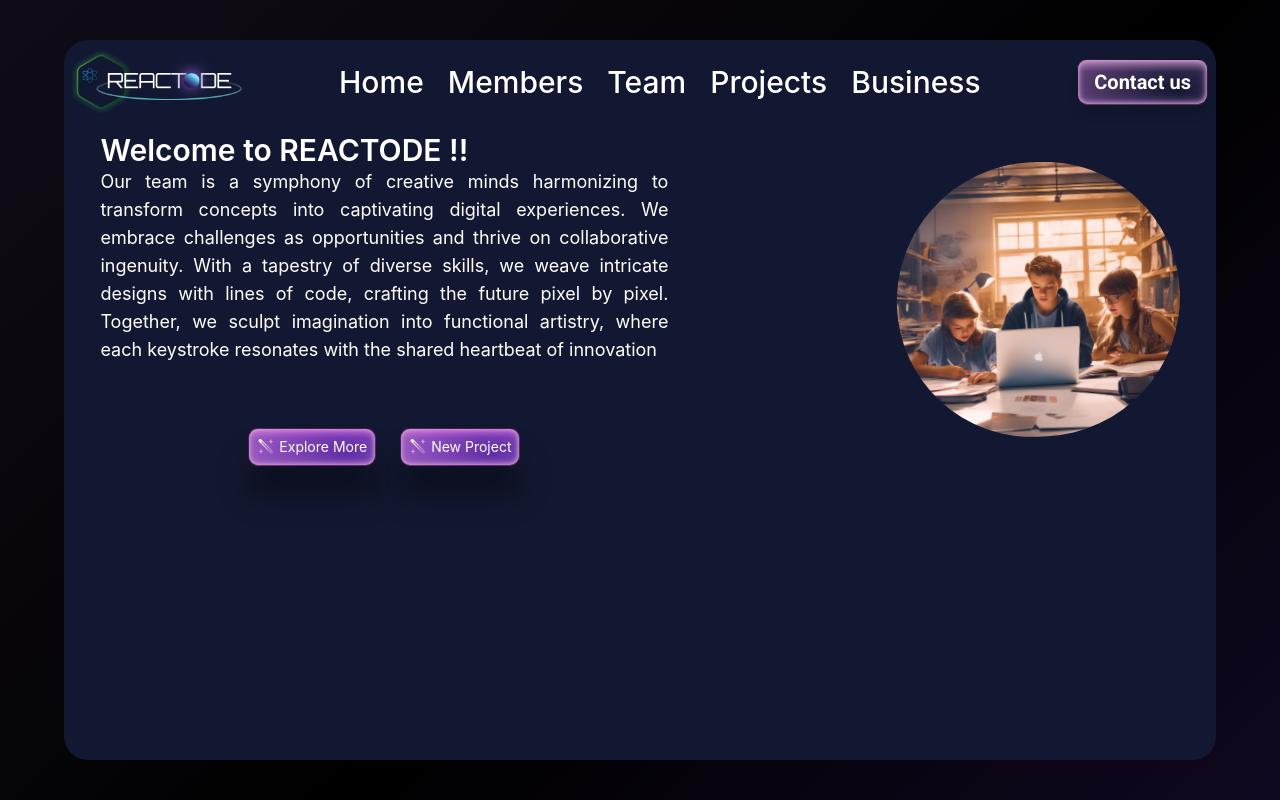
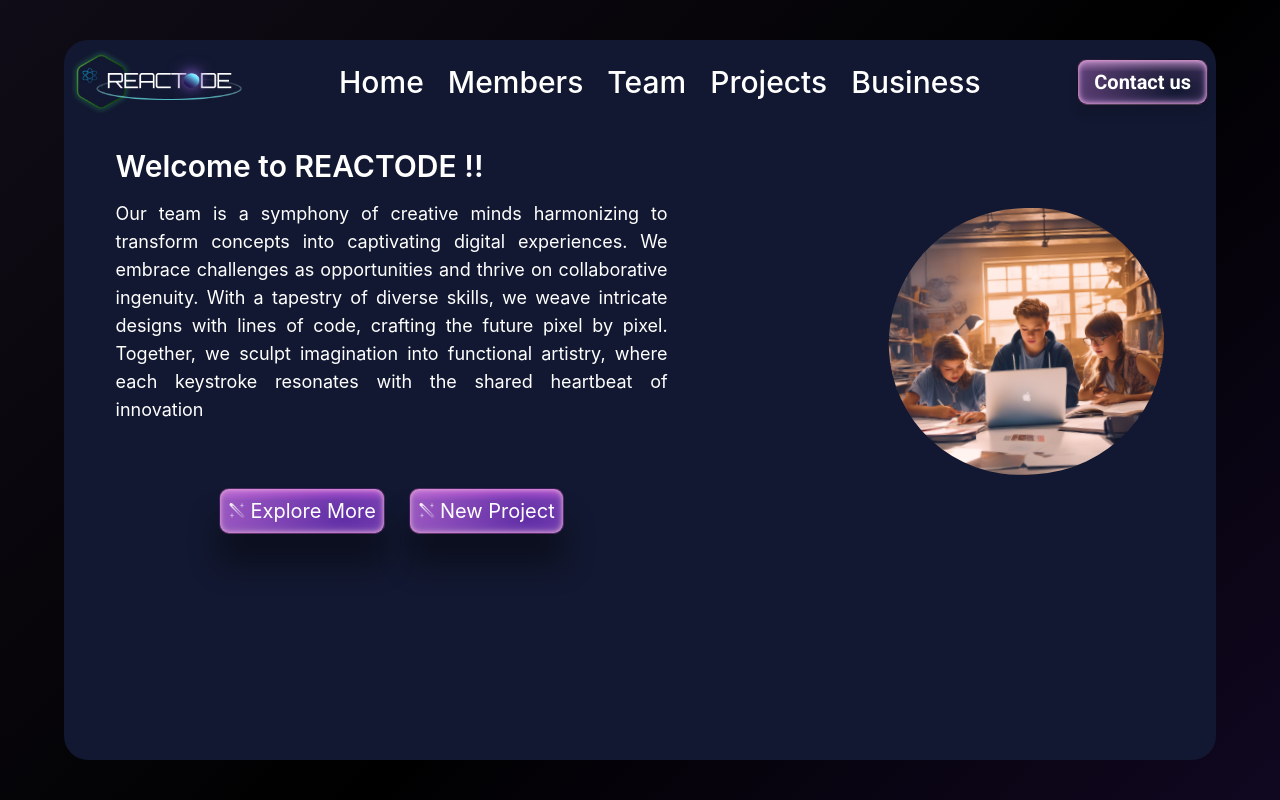
Before and after one commit to reactode/Reactode, a React (Vite) app: page / in a window 1280 px wide. Shown: the top 800 px of the page. Built offline with nearby package versions, Linux system fonts and the light colour scheme; a web font is replaced by a local one.

Commit message:
Responsiveness improved

```diff
--- a/src/components/hero.jsx
+++ b/src/components/hero.jsx
@@ -5,12 +5,12 @@ export default function Hero() {
     <div className="md:h-[100vh] flex justify-center items-center ">
       <div className="lg:h-[90vh] w-[95vw] bg-[#121831] md:w-[90vw] rounded-2xl md:rounded-3xl p-2">
         <Navbar />
-        <div className="text-white font-[Inter] flex  md:flex-row-reverse justify-center gap-x-[20%] items-center gap-y-8  flex-col mt-4">
-          <img className="max-sm:w-[50vw] w-[25%]   " src="/hero1.svg" alt="" />
-          <div className="flex basis-1/2 flex-col gap-y-8 md:gap-y-16">
+        <div className="text-white font-[Inter] flex  md:flex-row-reverse justify-center gap-x-[20%] items-center gap-y-8  flex-col mt-4 md:p-4">
+          <img className="max-sm:w-[50vw] w-[25%]  " src="/hero1.svg" alt="" />
+          <div className="flex basis-1/2 flex-col justify-center items-center gap-y-8 md:gap-y-16">
             <div className="flex flex-col gay-y-4">
             <h2 className="font-semibold text-xl md:text-3xl">Welcome to REACTODE !!</h2>
-            <p className="text-sm md:text-lg font-normal text-justify">
+            <p className="text-sm md:text-lg font-normal text-justify sm:mt-4">
               Our team is a symphony of creative minds harmonizing to transform
               concepts into captivating digital experiences. We embrace
               challenges as opportunities and thrive on collaborative ingenuity.
@@ -20,7 +20,7 @@ export default function Hero() {
               resonates with the shared heartbeat of innovation
             </p>
             </div>
-            <div className="flex justify-center items-center gap-x-6 text-sm">
+            <div className="flex justify-center items-center gap-x-6 text-sm md:text-xl">
             <button
               className="flex justify-center items-center gap-x-1 p-2"
               style={{
```
